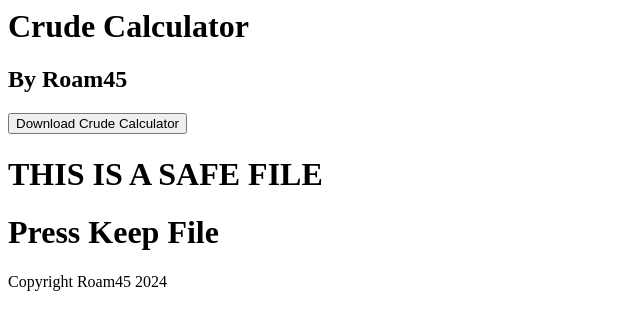
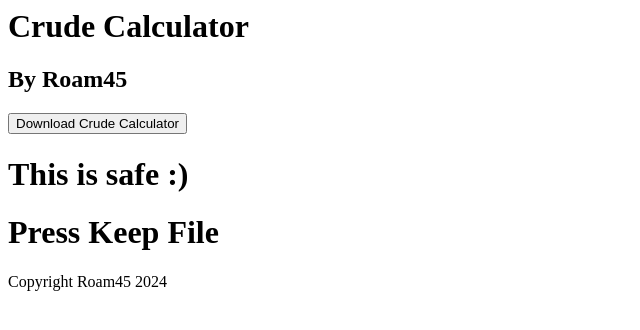
Before and after one commit to Roam45/Calculator, a plain HTML site: page index.html in a window 1280 px wide. Shown: the whole page, without its empty margins (0-640 px from the left). Drawn offline with Linux system fonts and the light colour scheme.

Commit message:
Update index.html

```diff
--- a/index.html
+++ b/index.html
@@ -3,6 +3,6 @@
 <a href="https://github.com/Roam45/Calculator/raw/main/calcu.exe" download="Calculator">
         <button>Download Crude Calculator</button>
     </a>
-<h1>THIS IS A SAFE FILE</h1>
+<h1>This is safe :)</h1>
 <h1>Press Keep File</h1>
 <p>Copyright Roam45 2024</p>
```
